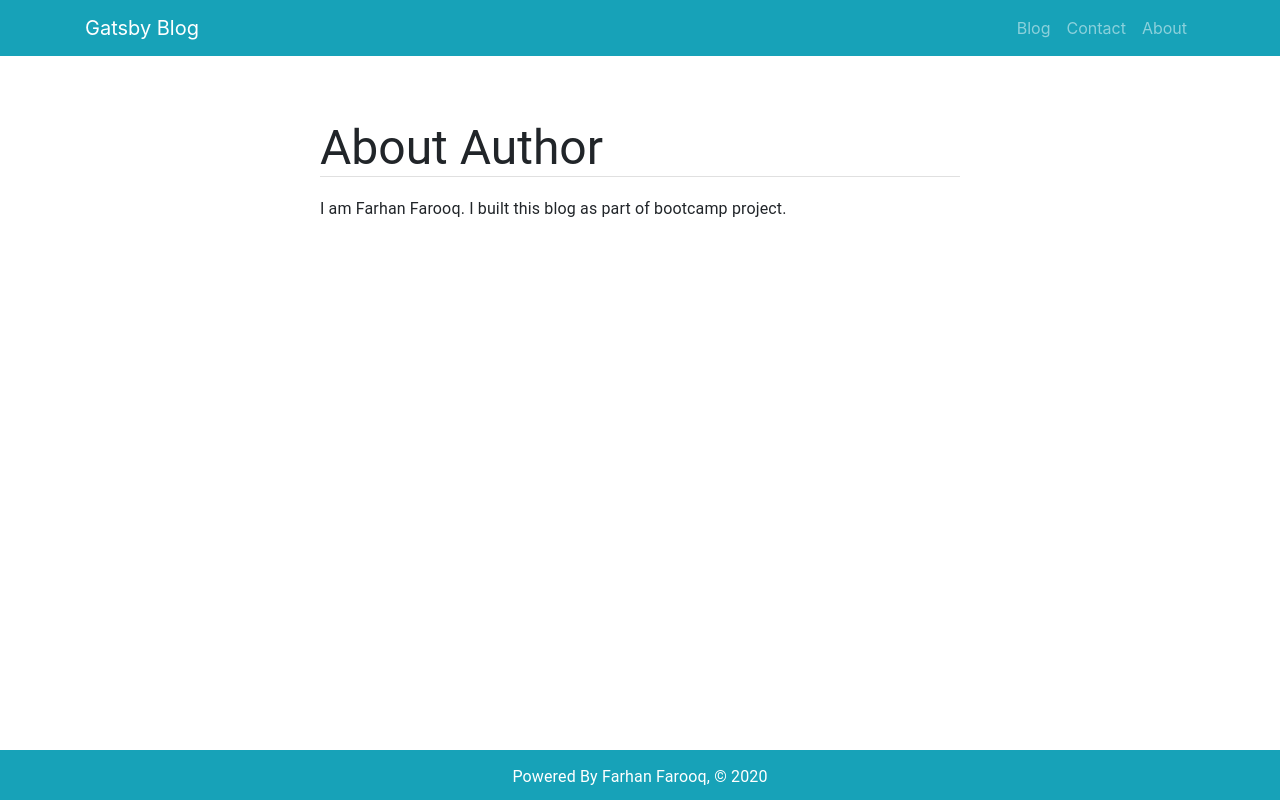
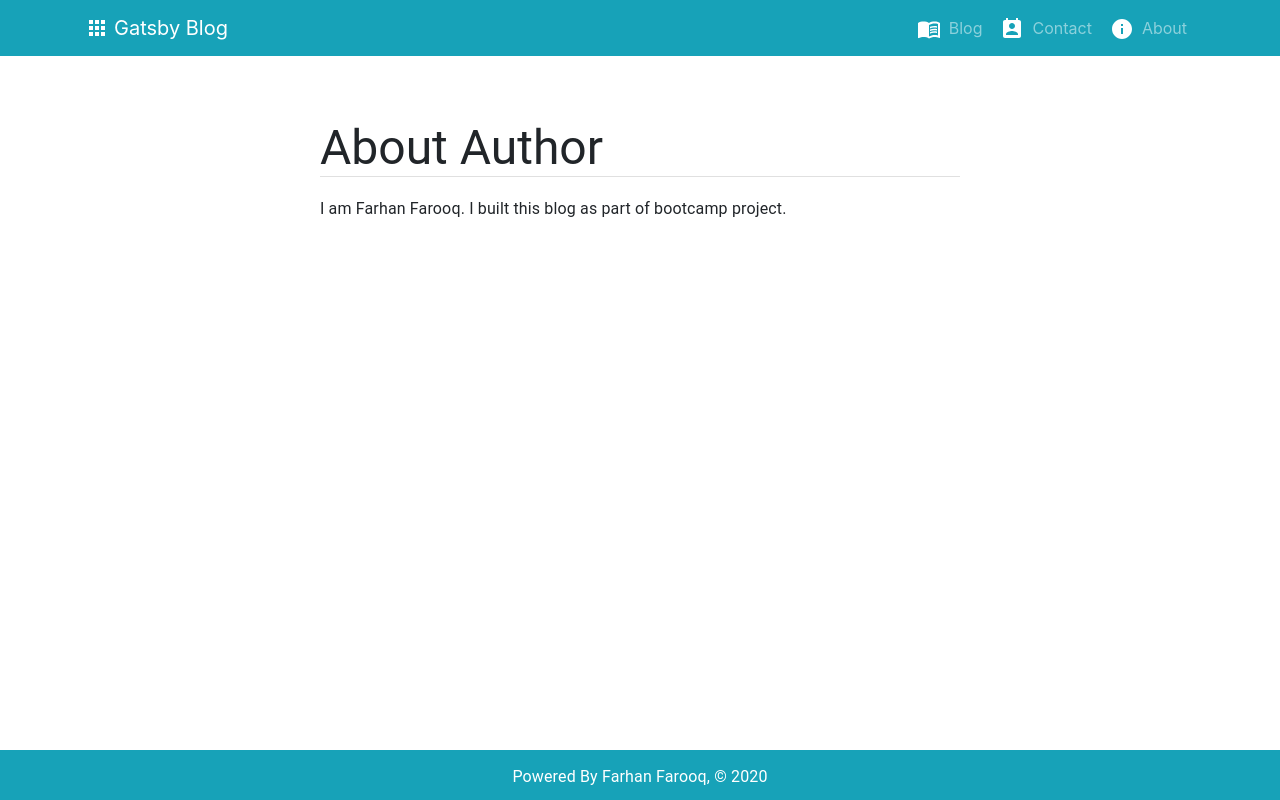
Before and after one commit to itsmefarhan/gatsby-contentful-blog, a Gatsby site: page /about in a window 1280 px wide. Built offline with nearby package versions, Linux system fonts and the light colour scheme; Gatsby itself is replaced by a stand-in of ours.

Commit message:
animations added

```diff
--- a/package.json
+++ b/package.json
@@ -16,6 +16,7 @@
   "dependencies": {
     "@contentful/rich-text-react-renderer": "^13.4.0",
     "@material-ui/core": "^4.11.0",
+    "@material-ui/icons": "^4.9.1",
     "@types/react": "^16.9.43",
     "@types/react-dom": "^16.9.8",
     "@types/react-helmet": "^6.0.0",
@@ -33,9 +34,11 @@
     "jquery": "^3.5.1",
     "popper.js": "^1.16.1",
     "react": "^16.12.0",
+    "react-awesome-reveal": "^2.4.2",
     "react-dom": "^16.12.0",
     "react-helmet": "^6.1.0",
-    "react-loading": "^2.0.3"
+    "react-loading": "^2.0.3",
+    "react-typist": "^2.0.5"
   },
   "devDependencies": {
     "prettier": "2.0.5"
--- a/src/components/header.tsx
+++ b/src/components/header.tsx
@@ -1,7 +1,28 @@
 import React from "react"
 import { Link, graphql, useStaticQuery } from "gatsby"
+import Typist from "react-typist"
+import { Hidden } from "@material-ui/core"
+import MenuBookIcon from "@material-ui/icons/MenuBook"
+import PermContactCalendarIcon from "@material-ui/icons/PermContactCalendar"
+import InfoIcon from "@material-ui/icons/Info"
+import AppsIcon from "@material-ui/icons/Apps"
+import { makeStyles } from "@material-ui/core/styles"
+import { OverridableComponent } from "@material-ui/core/OverridableComponent"
+
+const useStyles = makeStyles(() => ({
+  homeIcon: {
+    color: "white",
+    marginRight: "5px",
+  },
+  linksIcon: {
+    color: "white",
+    marginLeft: "10px",
+  },
+}))
 
 const Header = () => {
+  const classes = useStyles()
+
   const data = useStaticQuery(graphql`
     query {
       site {
@@ -13,22 +34,40 @@ const Header = () => {
   `)
 
   const liItems = [
-    { title: "Blog", url: "/blog" },
-    { title: "Contact", url: "/contact" },
-    { title: "About", url: "/about" },
+    {
+      title: "Blog",
+      url: "/blog",
+      icon: <MenuBookIcon className={classes.linksIcon} />,
+    },
+    {
+      title: "Contact",
+      url: "/contact",
+      icon: <PermContactCalendarIcon className={classes.linksIcon} />,
+    },
+    {
+      title: "About",
+      url: "/about",
+      icon: <InfoIcon className={classes.linksIcon} />,
+    },
   ]
 
   interface Props {
     title: string
     url: string
+    icon: OverridableComponent
   }
 
   return (
     <nav className="navbar navbar-expand-md navbar-dark bg-info fixed-top">
       <div className="container">
+        <Hidden smDown>
+          <AppsIcon className={classes.homeIcon} />
+        </Hidden>
+        <Typist cursor={{ show: false }}>
           <Link className="navbar-brand" to="/">
             {data.site.siteMetadata.title}
           </Link>
+        </Typist>
         <button
           className="navbar-toggler"
           type="button"
@@ -45,9 +84,20 @@ const Header = () => {
           <ul className="navbar-nav ml-auto">
             {liItems.map((item: Props) => (
               <li className="nav-item" key={item.title}>
+                <div
+                  style={{
+                    display: "flex",
+                    justifyContent: "left",
+                    alignItems: "center",
+                  }}
+                >
+                  <Hidden smDown>
+                    <div>{item.icon}</div>
+                  </Hidden>
                   <a className="nav-link" href={item.url}>
                     {item.title}
                   </a>
+                </div>
               </li>
             ))}
           </ul>
--- a/src/components/loader.tsx
+++ b/src/components/loader.tsx
@@ -4,7 +4,8 @@ import { makeStyles } from "@material-ui/core/styles"
 
 const useStyles = makeStyles(() => ({
   myloader: {
-    background: "#33b5e5",
+    background: "black",
+    // background: "#5bc0de",
     height: "100vh",
     display: "flex",
     justifyContent: "center",
@@ -17,7 +18,7 @@ const Loader = () => {
 
   return (
     <div className={classes.myloader}>
-      <ReactLoading type="spinningBubbles" width="100px" />
+      <ReactLoading type="spinningBubbles" width="100px" color="orange" />
     </div>
   )
 }
--- a/src/pages/about.tsx
+++ b/src/pages/about.tsx
@@ -1,6 +1,7 @@
 import React from "react"
 import { Typography, Divider } from "@material-ui/core"
 import { makeStyles } from "@material-ui/core/styles"
+import { Fade } from "react-awesome-reveal"
 import Helmet from "../components/head"
 import Layout from "../components/layout"
 
@@ -15,6 +16,7 @@ const AboutPage = () => {
   return (
     <Layout>
       <Helmet title="About" />
+      <Fade cascade={true} direction='top'>
         <Typography variant="h3" className={classes.typo}>
           About Author
         </Typography>
@@ -22,6 +24,7 @@ const AboutPage = () => {
         <Typography variant="body1" className={classes.typo}>
           I am Farhan Farooq. I built this blog as part of bootcamp project.
         </Typography>
+      </Fade>
     </Layout>
   )
 }
--- a/src/pages/index.tsx
+++ b/src/pages/index.tsx
@@ -1,6 +1,7 @@
 import React from "react"
 import { Typography, Divider } from "@material-ui/core"
 import { makeStyles } from "@material-ui/core/styles"
+import { Slide, Zoom } from "react-awesome-reveal"
 import Helmet from "../components/head"
 import Layout from "../components/layout"
 
@@ -15,8 +16,11 @@ const Home = () => {
   return (
     <Layout>
       <Helmet title="Home" />
+      <Slide cascade direction="bottom">
         <Typography variant="h3">Welcome to the Gatsby Blog!</Typography>
         <Divider />
+      </Slide>
+      <Zoom>
         <Typography variant="body1" className={classes.typo}>
           This blog is built with{" "}
           <a href="https://www.gatsbyjs.org/" target="_blank">
@@ -57,6 +61,7 @@ const Home = () => {
             Progressive Web App.
           </a>
         </Typography>
+      </Zoom>
     </Layout>
   )
 }
```
Also changed, not shown: src/pages/blog.tsx (+12 -4 lines), src/pages/contact.tsx (+7 -2 lines), src/templates/blog.tsx (+6 -1 lines), 1 other file. Lines whose indentation alone changed are shown as unchanged.
